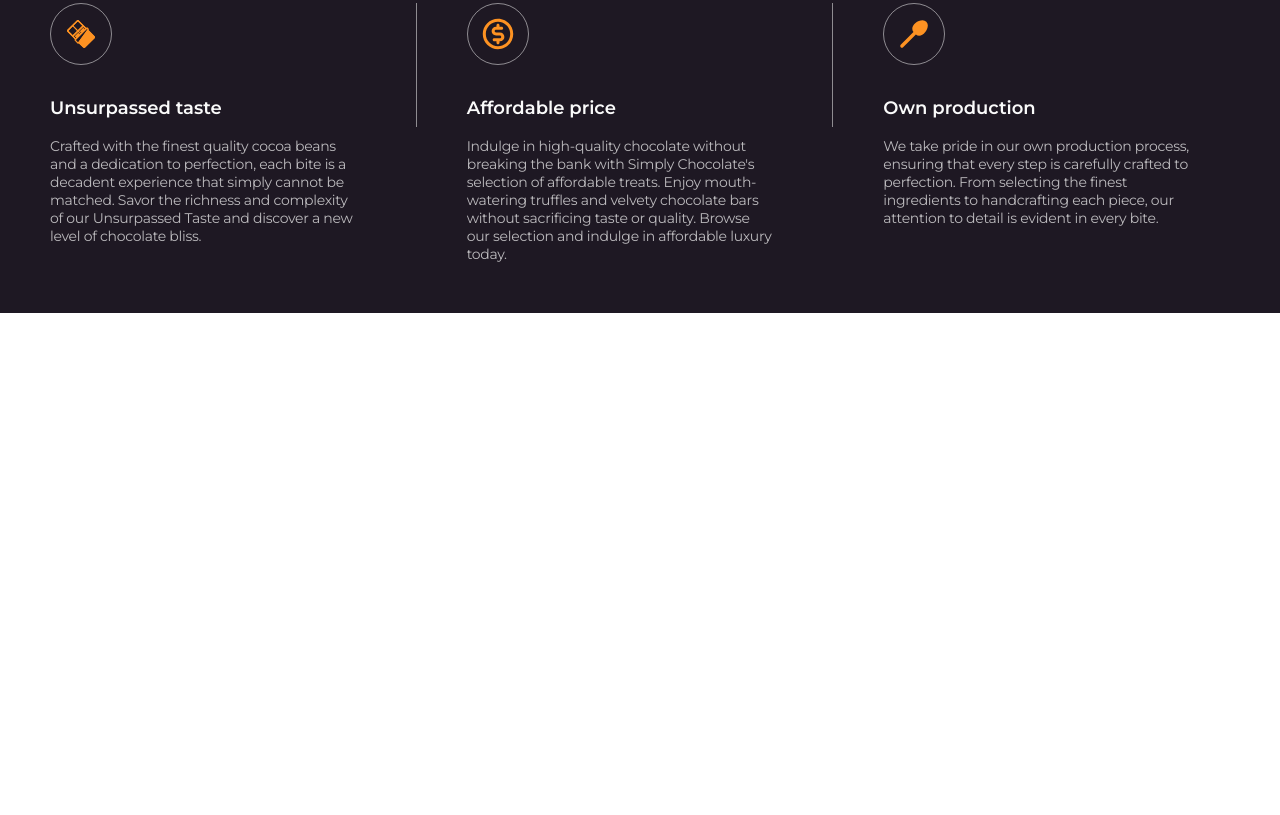
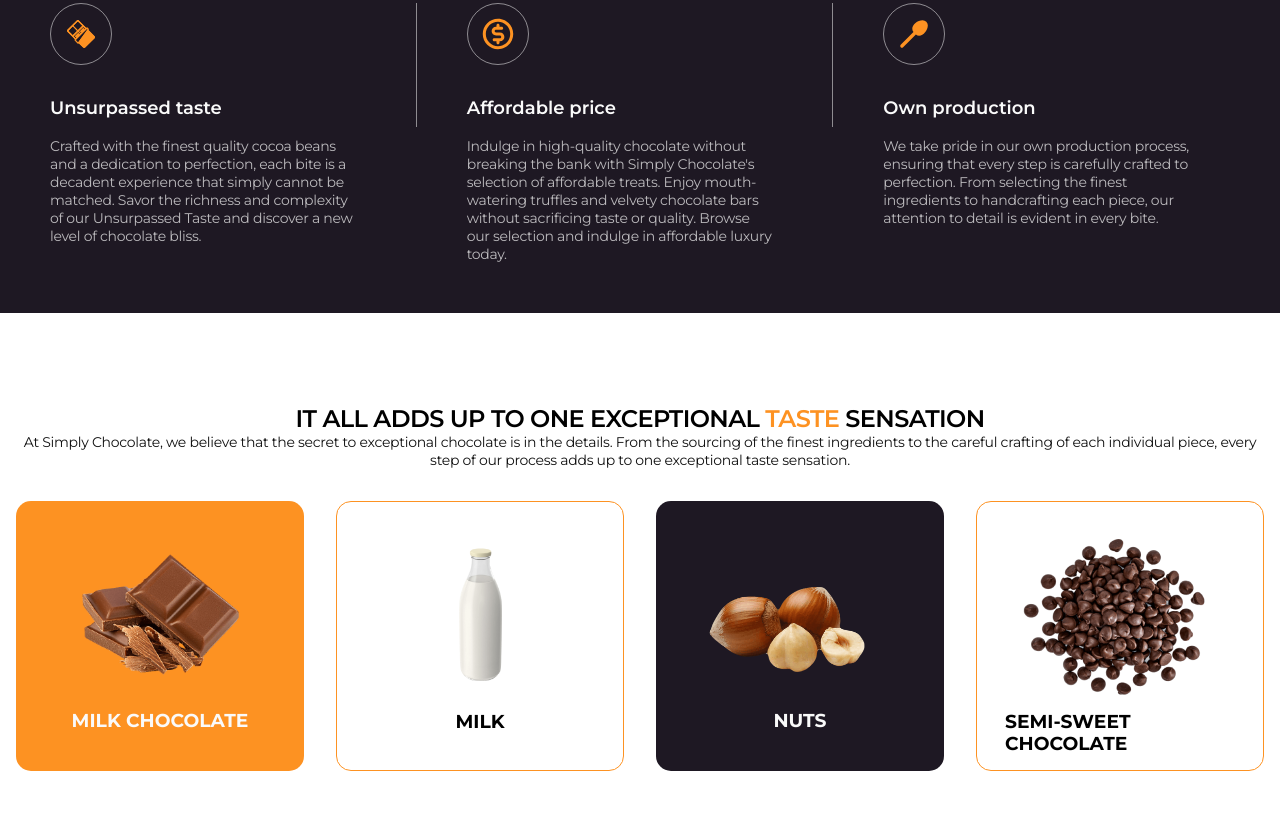
Before and after one commit to webdesign4every-one/simplychocolate, a website built with Vite: page src/index.html in a window 1280 px wide. Shown: the part 818-1633 px from the top of the page. Before the commit the page ends 1131 px from the top, so only its background shows below. Built offline with nearby package versions, Linux system fonts and the light colour scheme; files whose address does not match are found by name.

Commit message:
Update about section

```diff
--- /dev/null
+++ b/src/css/about.css
@@ -0,0 +1,208 @@
+.about-section {
+    margin-bottom: 72px;
+    padding: 20px 0;
+}
+@media screen and (min-width: 768px) {
+    .about-section {
+        margin-bottom: 100px;
+    }
+}
+
+  @media screen and (min-width: 1024px) {
+    .about-section {
+        margin-bottom: 128px;
+    }
+}
+
+
+  .about-header {
+    text-align: center;
+    margin-bottom: 32px;
+  }
+
+  .about-title {
+    font-family: 'Montserrat';
+    font-size: 20px;
+    font-weight: 600;
+    letter-spacing: -0.6px;
+    text-transform: uppercase;
+  }
+
+  .title-color {
+    color: var(--brand-color);
+  }
+
+  .about-paragraph {
+    font-family: 'Montserrat';
+    font-size: 14px;
+    font-weight: 400;
+    line-height: 1.29;
+    letter-spacing: -0.28px;
+    color: var(--text-color);
+  }
+
+  .about-list {
+    display: flex;
+    flex-direction: column;
+    gap: 20px;
+    list-style: none;
+    padding: 0;
+    justify-content: center;
+    align-items: center;
+  }
+
+  .about-item {
+    width: 100%;
+    max-width: 335px;
+    height: 270px;
+  }
+
+  .card {
+    position: relative;
+    width: 100%;
+    height: 100%;
+    padding: 28px;
+    display: flex;
+    justify-content: center;
+    align-items: center;
+  }
+
+  .card-front {
+    border: 1px solid var(--brand-color);
+    border-radius: 15px;
+  }
+
+  .about-item:nth-child(4n + 1) .card-front {
+    background-color: var(--brand-color);
+    color: var(--white-color);
+    border: none;
+  }
+
+  .about-item:nth-child(3n) .card-front {
+    background-color: var(--bg-color);
+    color: var(--white-color);
+    border: none;
+  }
+
+  .card-image {
+    width: 100%;
+    height: 171px;
+    object-fit: contain;
+    margin-bottom: 10px;
+  }
+
+  .card-front,
+  .card-back {
+    position: absolute;
+    width: 100%;
+    height: 100%;
+    backface-visibility: hidden;
+    display: flex;
+    flex-direction: column;
+    align-items: center;
+    padding: 28px;
+  }
+
+  .card-front {
+    z-index: 1;
+  }
+
+  .card-back {
+    transform: rotateY(180deg);
+    transition: transform var(--transition);
+    background-color: var(--white-color);
+    color: var(--text-color);
+    border-radius: 13px;
+
+    z-index: 1;
+  }
+
+  .about-item:is(:hover, :focus) .card-back {
+    transform: rotateY(0);
+  }
+
+  .card-wrap {
+    height: 100%;
+    overflow: auto;
+  }
+
+  .about-item:hover .card-back {
+    transform: rotateY(0);
+  }
+
+  .card-back h3 {
+    font-family: 'Montserrat';
+    font-size: 18px;
+    font-weight: 600;
+    letter-spacing: -0.54px;
+    text-transform: uppercase;
+    margin-bottom: 10px;
+  }
+
+  .card-buttons {
+    display: flex;
+    gap: 6px;
+    margin-bottom: 10px;
+  }
+
+  .flip-button {
+    font-family: 'Montserrat';
+    font-size: 10px;
+    font-weight: 400;
+    padding: 6px 16px;
+    border-radius: 35px;
+    cursor: pointer;
+    border: none;
+  }
+
+  .flip-button:nth-child(odd) {
+    background: var(--brand-color);
+    color: var(--white-color);
+  }
+
+  .flip-button:nth-child(even) {
+    background: transparent;
+    color: var(--text-color);
+    border: 1px solid var(--brand-color);
+  }
+
+  .card-back p {
+    font-family: 'Montserrat';
+    font-size: 14px;
+    font-weight: 400;
+    line-height: 1.29;
+    letter-spacing: -0.28px;
+    color: var(--text-color);
+    max-width: 90%;
+  }
+
+  /* Tablet */
+  @media (min-width: 768px) {
+    .about-list {
+      flex-direction: row;
+      flex-wrap: wrap;
+      gap: 32px;
+    }
+
+    .about-item {
+      flex: 0 0 calc(50% - 16px);
+      max-width: calc(50% - 16px);
+    }
+    .about-title {
+        font-size: 24px;
+      }
+  }
+
+  /* Desktop */
+  @media (min-width: 1024px) {
+    .about-list {
+      flex-direction: row;
+      flex-wrap: nowrap;
+      gap: 32px;
+    }
+
+    .about-item {
+      flex: 0 0 calc(25% - 24px);
+      max-width: calc(25% - 24px);
+    }
+  }
--- a/src/css/benefits.css
+++ b/src/css/benefits.css
@@ -2,6 +2,7 @@
   padding: 20px;
   background-color: var(--bg-color);
   color: var(--white-color);
+  margin-bottom: 72px;
 }
 
 .visually-hidden {
--- a/src/css/styles.css
+++ b/src/css/styles.css
@@ -2,4 +2,5 @@
 
 @import url('./header.css');
 @import url('./hero.css');
-@import url('./benefits.css')
+@import url('./benefits.css');
+@import url('./about.css');
--- a/src/index.html
+++ b/src/index.html
@@ -26,6 +26,7 @@
     <main>
       <load src="./partials/hero.html" />
       <load src="./partials/benefits.html"/>
+      <load src="./partials/about.html"/>
     </main>
     <script type="module" src="./js/main.js"></script>
   </body>
--- a/src/partials/about.html
+++ b/src/partials/about.html
@@ -0,0 +1,127 @@
+<section class="about-section">
+  <div class="container about-container">
+    <div class="about-header">
+      <h2 class="about-title">
+        IT ALL ADDS UP TO ONE EXCEPTIONAL
+        <span class="title-color">TASTE</span> SENSATION
+      </h2>
+      <p class="about-paragraph">
+        At Simply Chocolate, we believe that the secret to exceptional chocolate
+        is in the details. From the sourcing of the finest ingredients to the
+        careful crafting of each individual piece, every step of our process
+        adds up to one exceptional taste sensation.
+      </p>
+    </div>
+    <ul class="about-list">
+      <li class="about-item">
+        <div class="card">
+          <div class="card-front"><img
+            class="card-image"
+            src="../images/milk-chocolate.png"
+            alt="Milk Chocolate"
+          />
+          <h3 class="text-card">MILK CHOCOLATE</h3></div>
+          <div class="card-back">
+            <div class="card-wrap">
+              <div class="card-header">
+                <h3>MILK CHOCOLATE</h3>
+                <div class="card-buttons">
+                  <button class="flip-button">milk chocolate</button>
+                  <button class="flip-button">the benefits</button>
+                </div>
+              </div>
+              <p>
+                Milk chocolate is a solid chocolate confectionery containing
+                cocoa, sugar and milk. It is the most consumed type of
+                chocolate. Chocolate was originally sold and consumed as a
+                beverage in pre-Columbian times. Although four-fifths of all
+                milk chocolate is sold in the United States and Europe.
+              </p>
+            </div>
+          </div>
+        </div>
+      </li>
+      <li class="about-item">
+        <div class="card">
+            <div class="card-front">
+          <img class="card-image" src="../images/milk.png" alt="Milk" />
+          <h3 class="text-card">MILK</h3></div>
+          <div class="card-back">
+            <div class="card-wrap">
+              <div class="card-header">
+                <h3>MILK</h3>
+                <div class="card-buttons">
+                  <button class="flip-button">milk</button>
+                  <button class="flip-button">the benefits</button>
+                </div>
+              </div>
+              <p>
+                Milk is a white liquid food produced by the mammary glands of
+                mammals. It is the primary source of nutrition for young mammals
+                (including breastfed human infants) before they are able to
+                digest solid food.Early-lactation milk, which is called
+                colostrum, contains antibodies that strengthen the immune
+                system.
+              </p>
+            </div>
+          </div>
+        </div>
+      </li>
+      <li class="about-item">
+        <div class="card"><div class="card-front">
+          <img class="card-image" src="../images/nuts.png" alt="Nuts" />
+          <h3 class="text-card">NUTS</h3></div>
+          <div class="card-back">
+            <div class="card-wrap">
+              <div class="card-header">
+                <h3>NUTS</h3>
+                <div class="card-buttons">
+                  <button class="flip-button">nuts</button>
+                  <button class="flip-button">the benefits</button>
+                </div>
+              </div>
+              <p>
+                Almonds, pistachios, and walnuts are some types of nuts that
+                contain healthy nutrients. When eaten as part of a
+                nutrient-dense diet, these 9 nuts may offer benefits such as
+                reducing your risk of heart disease. They're a good source of
+                fiber, healthy fats, and plant protein. Plus, they're great on
+                their own.
+              </p>
+            </div>
+          </div>
+        </div>
+      </li>
+      <li class="about-item">
+        <div class="card">
+            <div class="card-front">
+          <img
+            class="card-image"
+            src="../images/semi-sweet.png"
+            alt="Semi-Sweet Chocolate"
+          />
+          <h3 class="text-card">SEMI-SWEET CHOCOLATE</h3></div>
+          <div class="card-back">
+            <div class="card-wrap">
+              <div class="card-header">
+                <h3>SEMI-SWEET CHOCOLATE</h3>
+                <div class="card-buttons">
+                  <button class="flip-button">semi-sweet</button>
+                  <button class="flip-button">the benefits</button>
+                </div>
+              </div>
+              <p>
+                Semi-sweet chocolate has a cocoa solid content of 35 to 65%. One
+                of the best ways to gain an understanding of this type of
+                chocolate is to compare it to a different type of chocolate.
+                Semisweet is darker than milk chocolate. In a taste comparison,
+                it has a slightly bitter taste whereas milk chocolate is
+                sweeter.
+              </p>
+            </div>
+          </div>
+        </div>
+      </li>
+    </ul>
+  </div>
+</section>
```
Also changed, not shown: src/images/milk-chocolate.png (added), src/images/milk.png (added), src/images/nuts.png (added), src/images/semi-sweet.png (added).
